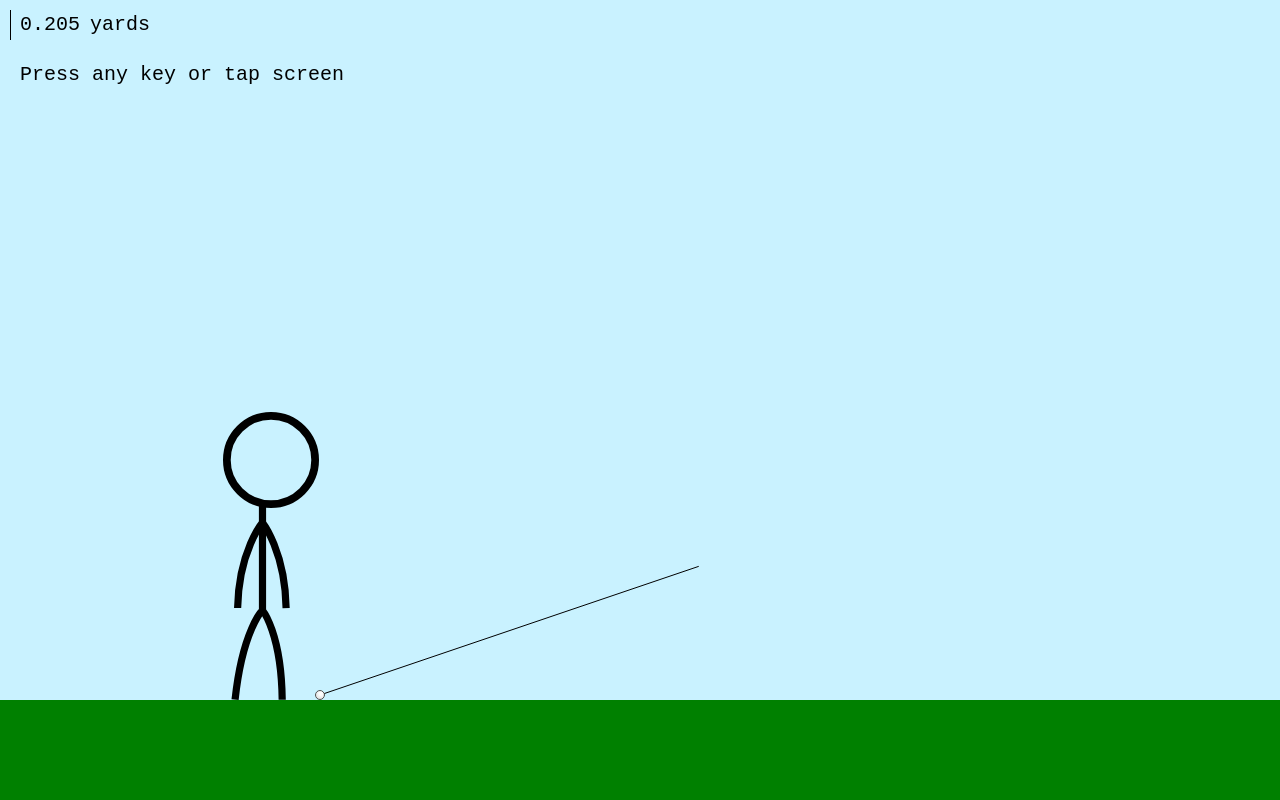
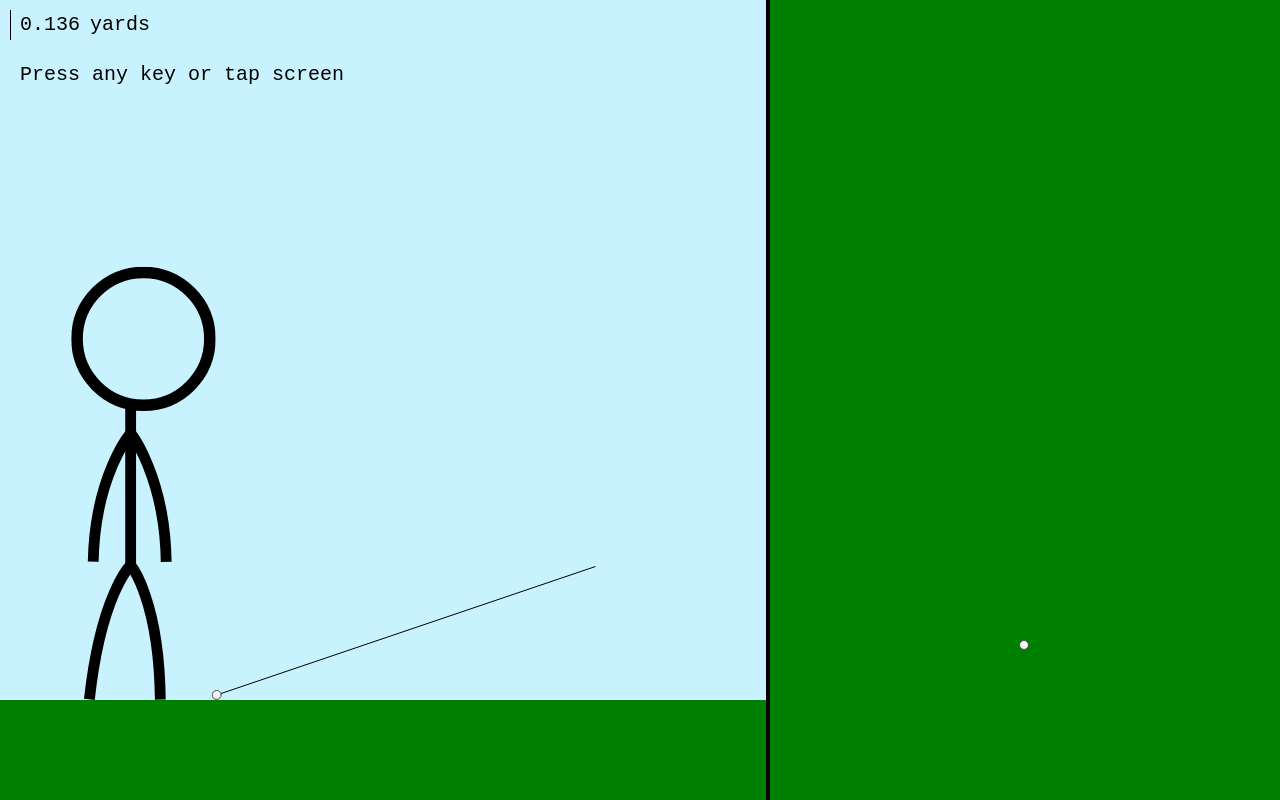
Before and after one commit to ModelsHonorsExp/ModelsHonorsExp.github.io, a website: page index.html in a window 1280 px wide. Drawn offline with Linux system fonts and the light colour scheme.

Commit message:
Split screens, move render to another file, add rudimentary vertical view

```diff
--- a/ball.js
+++ b/ball.js
@@ -3,7 +3,7 @@ game.ball = {
         // Ball is moving now
         this.moving = true;
         // Position of the bottom center of the ball
-        this.pos = [x0, h0];
+        this.pos = [x0, h0, 0];
         // initial height for first half of flight (going upward)
         this.h01 = h0;
         // initial x position
@@ -194,7 +194,7 @@ game.ball.moving = false;
 // Radius of image in pixels (for drawing purposes)
 game.ball.radius = 5;
 // Initial position
-game.ball.pos = [0, 0];
+game.ball.pos = [0, 0, 0];
 // Diameter of image in pixels (for drawing purposes)
 game.ball.diameter = game.ball.radius * 2;
 // q value
--- a/index.html
+++ b/index.html
@@ -5,10 +5,12 @@
         <link rel="stylesheet" href="stylesheet.css">
         <script src="script.js"></script>
         <script src="ball.js"></script>
+        <script src="render.js"></script>
     </head>
     <body>
-        <canvas width=1200 height=960 id="bg"></canvas>
-        <canvas width=1200 height=960 id="fg"></canvas>
+        <canvas id="bg"></canvas>
+        <canvas id="left"></canvas>
+        <canvas id="right"></canvas>
         <script>game.start();</script>
     </body>
 </html>
--- /dev/null
+++ b/render.js
@@ -0,0 +1,44 @@
+game.render = function(dt) {
+    // Clear foreground for redraw
+    this.leftCx.clearRect(0, 0, this.leftWidth, this.height);
+    let scale = this.leftWidth / (this.ball.pos[0] - this.leftEdge + 2) / 1.1;
+    if(scale < this.scale) {
+        // If the scale is shrinking, don't change it.
+        this.scale = scale;
+    }
+    // Calculate left edge in pixels - for drawing purposes.
+    let realLeftEdge = this.scale * this.leftEdge;
+    // Put the new scale on the screen in yards per 30 pixels.
+    this.leftCx.fillText(Math.round(1000 * 30 / this.scale * 1.09361) / 1000, 20, 30);
+    // Calculate the size of the stick man
+    let manHeight = 1.8 * this.scale;
+    let manWidth = manHeight / 3;
+    let groundHeight = this.getGroundHeight();
+    // Draw stick man with his "feet" a little behind the (0, 0) point.
+    this.leftCx.drawImage(this.manImage, -realLeftEdge - manWidth - 1, groundHeight - manHeight, manWidth, manHeight);
+    for(let i = 0; i < this.walls.length; i++) {
+        // Draw the walls
+        this.leftCx.fillRect(-realLeftEdge + this.scale * this.walls[i][0], groundHeight - this.scale * this.walls[i][2],
+                         this.scale * (this.walls[i][1] - this.walls[i][0]), this.scale * this.walls[i][2]);
+    }
+    if(!this.ball.moving) {
+        // If we're awaiting input
+        // Tell the user we're awaiting input
+        this.leftCx.fillText("Press any key or tap screen", 20, 80);
+        // Get ready to draw lines
+        this.leftCx.beginPath();
+        this.leftCx.moveTo(-realLeftEdge, groundHeight - this.ball.radius);
+        this.leftCx.lineTo(-realLeftEdge + 400 * Math.cos(this.angle) * this.power, groundHeight - this.ball.radius - 400 * Math.sin(this.angle) * this.power);
+        // Write the line to the screen
+        this.leftCx.stroke();
+    }
+    // Draw the ball
+    // Commented line below is for discussion purposes - I'm on the fence about which of these to use
+    // this.leftCx.drawImage(this.ballImage, -realLeftEdge + this.ball.pos[0]*this.scale - this.ball.radius, groundHeight - (this.ball.pos[1] + this.ball.realRadius)*this.scale - this.ball.radius, this.ball.diameter, this.ball.diameter);
+    this.leftCx.drawImage(this.ballImage, -realLeftEdge + this.ball.pos[0]*this.scale - this.ball.radius, groundHeight - this.ball.pos[1]*this.scale - this.ball.diameter, this.ball.diameter, this.ball.diameter);
+
+    // Draw line between corners of right canvas to demonstrate
+    this.rightCx.clearRect(0, 0, this.rightWidth, this.height);
+    let diameter = this.ball.diameter/(1 - this.ball.pos[1]/40);
+    this.rightCx.drawImage(this.ballImage, this.rightWidth / 2 - this.ball.radius, this.height*0.8 - this.ball.pos[0]*5, diameter, diameter);
+}
--- a/script.js
+++ b/script.js
@@ -1,16 +1,18 @@
 let game = {
     ready: 0,
     start: function() {
-        // There are two canvases - the foreground (this.canvas) and background (this.bg). this.canvas gets updated every frame, this.bg stays as long as the window isn't resized.
-        // They're layered, and this.canvas has a transparent background.
-        this.canvas = document.querySelector("#fg");
+        // There are two canvases - the foreground (this.leftCanvas) and background (this.bg). this.leftCanvas gets updated every frame, this.bg stays as long as the window isn't resized.
+        // They're layered, and this.leftCanvas has a transparent background.
+        this.leftCanvas = document.querySelector("#left");
+        this.rightCanvas = document.querySelector("#right");
         this.bg = document.querySelector("#bg");
         // cx is short for context, this is what you use to draw to a canvas.
-        this.cx = this.canvas.getContext("2d");
+        this.leftCx = this.leftCanvas.getContext("2d");
+        this.rightCx = this.rightCanvas.getContext("2d");
         // Setting font for fillText
         this.bgCx = this.bg.getContext("2d");
         // this.leftEdge is the coordinate in meters of the left edge of the canvas
-        this.leftEdge = -2;
+        this.leftEdge = -0.9;
         // this.groundHeight is the height of the ground above the bottom of the canvas in pixels (the zero point of height in meters).
         this.groundHeight = 100;
         // Each array in this.walls is a wall that follows this structure: [left edge, right edge, top]
@@ -53,29 +55,40 @@ let game = {
     windowResize: function() {
         // Dimensions in pixels
         this.width = window.innerWidth;
+        this.leftWidth = this.width * 3 / 5;
+        this.rightWidth = this.width - this.leftWidth;
         this.height = window.innerHeight;
         // Set canvases to fill page
-        this.canvas.setAttribute("width", this.width);
-        this.canvas.setAttribute("height", this.height);
         this.bg.setAttribute("width", this.width);
         this.bg.setAttribute("height", this.height);
+        this.leftCanvas.setAttribute("width", this.leftWidth);
+        this.leftCanvas.setAttribute("height", this.height);
+        this.rightCanvas.setAttribute("width", this.rightWidth);
+        this.rightCanvas.setAttribute("height", this.height);
 
         // this.scale is set in the update loop - setting it to Infinity ensures that it is set properly the first time through the update loop.
         // It describes the zoom level in pixels per meter.
         this.scale = Infinity;
 
         // Resizing canvases fucks up all the fill options so we have to set those again
-        this.cx.font = "20px Courier New";
+        this.leftCx.font = "20px Courier New";
         this.bgCx.font = "20px Courier New";
         // Set background fill color to green
         this.bgCx.fillStyle = "green";
         let groundHeight = this.getGroundHeight();
         // Draw grass. JS canvases place the zero point at the top and y increases going down, so everything has to be flipped over.
-        this.bgCx.fillRect(0, groundHeight, this.width, this.height - groundHeight);
+        this.bgCx.fillRect(0, groundHeight, this.leftWidth, this.height - groundHeight);
+        this.bgCx.fillRect(this.leftWidth, 0, this.rightWidth, this.height);
         // Draw line in corner
+        this.bgCx.lineWidth = 1;
         this.bgCx.beginPath();
         this.bgCx.moveTo(10.5, 10);
         this.bgCx.lineTo(10.5, 40);
+        this.bgCx.stroke();
+        this.bgCx.lineWidth = 4;
+        this.bgCx.beginPath();
+        this.bgCx.moveTo(this.leftWidth, 0);
+        this.bgCx.lineTo(this.leftWidth, this.height);
         this.bgCx.stroke();
 
         // Putting this on the background means we only have to redraw the number every frame, plus keeps it in a consistent location.
@@ -88,11 +101,12 @@ let game = {
             return 0;
         }
         // Otherwise, advance to the next input phase or launch. See the end of game.update()
-        if(!this.launchAngle) {
-            this.launchAngle = this.angle * Math.PI / 180;
+        if(!this.launchAngleSet) {
+            this.launchAngleSet = true;
+            this.power = 0.2;
         } else {
             // See Ball.launch()
-            this.ball.launch(0, 0, 58 * Math.cos(this.launchAngle) * this.power, 58 * Math.sin(this.launchAngle) * this.power);
+            this.ball.launch(0, 0, 58 * Math.cos(this.angle) * this.power, 58 * Math.sin(this.angle) * this.power);
         }
     },
     enable: function() {
@@ -103,11 +117,11 @@ let game = {
         // this.lastUpdate is used to calculate dt
         this.lastUpdate = Date.now();
         // this.angle is used during oscillation to keep track of where it is while going up and down.
-        this.angle = 10;
+        this.angle = 0.174;
         // this.angleUp keeps track of whether we're oscillating up or down
         this.angleUp = 1;
         // Same as angle stuff
-        this.power = 0.2;
+        this.power = 1;
         this.powerUp = 1;
         // Start running updates
         this.loop = setInterval(function() {
@@ -119,74 +133,37 @@ let game = {
     },
     update: function() {
         // game.update runs each frame
-        // Clear foreground for redraw
-        this.cx.clearRect(0, 0, this.width, this.height);
         // Calculate dt by subtracting the time of the last update to now
         let now = Date.now();
         let dt = (now - this.lastUpdate) / 1000;
+        this.lastUpdate = now;
         // Let the ball recalculate its position
         this.ball.update(dt);
         // Set the zoom so it goes from the left edge to 10 meters past the position of the ball.
-        let scale = this.width / (this.leftEdge + this.ball.pos[0] + 10);
-        if(scale < this.scale) {
-            // If the scale is shrinking, don't change it.
-            this.scale = scale;
-        }
-        // Calculate left edge in pixels - for drawing purposes.
-        let realLeftEdge = this.scale * this.leftEdge;
-        this.lastUpdate = now;
-        // Put the new scale on the screen in yards per 30 pixels.
-        this.cx.fillText(Math.round(1000 * 30 / this.scale * 1.09361) / 1000, 20, 30);
-        // Calculate the size of the stick man
-        let manHeight = 1.8 * this.scale;
-        let manWidth = manHeight / 3;
-        let groundHeight = this.getGroundHeight();
-        // Draw stick man with his "feet" a little behind the (0, 0) point.
-        this.cx.drawImage(this.manImage, -realLeftEdge - manWidth - 1, groundHeight - manHeight, manWidth, manHeight);
-        for(let i = 0; i < this.walls.length; i++) {
-            // Draw the walls
-            this.cx.fillRect(-realLeftEdge + this.scale * this.walls[i][0], groundHeight - this.scale * this.walls[i][2],
-                             this.scale * (this.walls[i][1] - this.walls[i][0]), this.scale * this.walls[i][2]);
-        }
         if(!this.ball.moving) {
             // TODO: create oscillate function so this code isn't effectively duplicated and to make support for multiple club types easier
             // If we're awaiting input
             // Tell the user we're awaiting input
-            this.cx.fillText("Press any key or tap screen", 20, 80);
-            // Get ready to draw lines
-            this.cx.beginPath();
-            if(!this.launchAngle) {
+            if(!this.launchAngleSet) {
                 // If launch angle isn't finalized
-                // Oscillate between 10 and 20 degrees
-                // max angle: 20 deg, min angle: 10 deg, middle: 15 deg, range: 10 deg
-                this.angle += this.angleUp * 30 * dt;
-                if(Math.abs(this.angle - 15) > 5) {
-                    this.angle = 15 + this.angleUp * 5;
+                // Oscillate between ~10 and ~20 degrees
+                // max angle: 0.348 rad, min angle: 0.174 rad, middle: 0.261 rad, range: 0.174 rad
+                this.angle += this.angleUp * 0.524 * dt;
+                if(Math.abs(this.angle - 0.261) > 0.087) {
+                    this.angle = 0.261 + this.angleUp * 0.087;
                     this.angleUp = -this.angleUp;
                 }
-                // Draw 400 pixel line at the current angle
-                this.cx.moveTo(-realLeftEdge, groundHeight - this.ball.radius);
-                let angle = this.angle * Math.PI / 180;
-                this.cx.lineTo(-realLeftEdge + 400 * Math.cos(angle), groundHeight - this.ball.radius - 400 * Math.sin(angle));
             } else {
                 // If power isn't finalized
-                //Oscillate between 0.2 and 1 arbitrary power units, which are a multiplier on our launch speed
+                // Oscillate between 0.2 and 1 arbitrary power units, which are a multiplier on our launch speed
                 // max power: 1, min power: 0.2, middle: 0.6, range: 0.8
                 this.power += this.powerUp * 3 * dt;
                 if(Math.abs(this.power - 0.6) > 0.4) {
                     this.power = 0.6 + 0.4 * this.powerUp;
                     this.powerUp = -this.powerUp;
                 }
-                // Draw line at the launch angle at a length of 400 pixels times the power
-                this.cx.moveTo(-realLeftEdge, groundHeight - this.ball.radius);
-                this.cx.lineTo(-realLeftEdge + 400 * Math.cos(this.launchAngle) * this.power, groundHeight - this.ball.radius - 400 * Math.sin(this.launchAngle) * this.power);
             }
-            // Write all of our lines to the screen
-            this.cx.stroke();
         }
-        // Draw the ball
-        // Commented line below is for discussion purposes - I'm on the fence about which of these to use
-        // this.cx.drawImage(this.ballImage, -realLeftEdge + this.ball.pos[0]*this.scale - this.ball.radius, groundHeight - (this.ball.pos[1] + this.ball.realRadius)*this.scale - this.ball.radius, this.ball.diameter, this.ball.diameter);
-        this.cx.drawImage(this.ballImage, -realLeftEdge + this.ball.pos[0]*this.scale - this.ball.radius, groundHeight - this.ball.pos[1]*this.scale - this.ball.diameter, this.ball.diameter, this.ball.diameter);
+        this.render();
     }
 }
--- a/stylesheet.css
+++ b/stylesheet.css
@@ -14,6 +14,9 @@ canvas {
     background-color: #c9f2ff;
     z-index: 0;
 }
-#fg {
+#left, #right {
     z-index: 1;
 }
+#right {
+    margin-left: 60%;
+}
```
